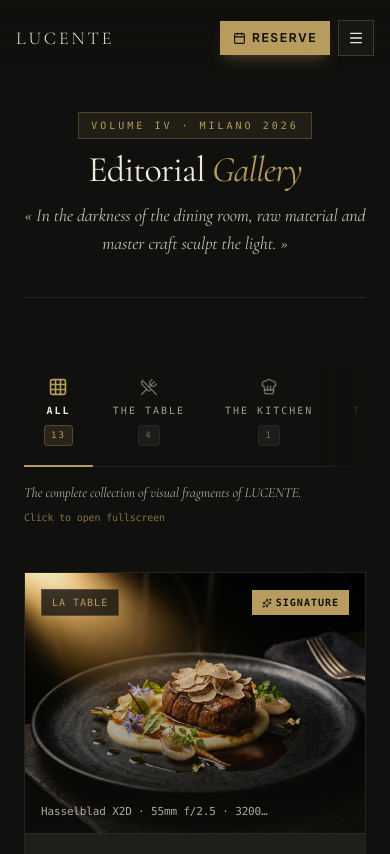
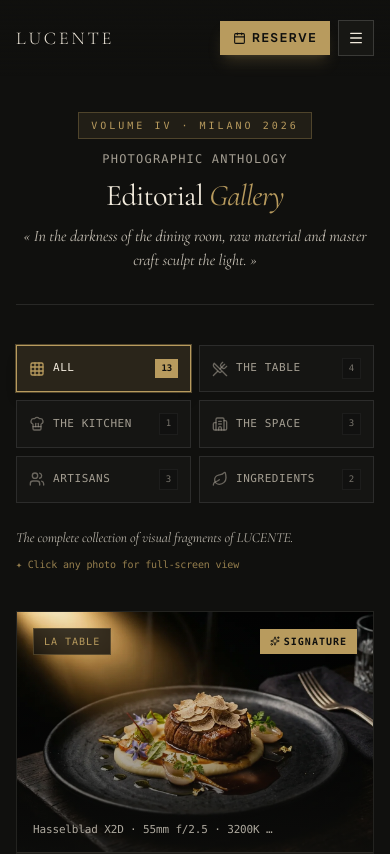
Before and after one commit to yayijovisleprince-pixe/lucente, a React (Vite) app: page /galerie in a window 390 px wide. Shown: the top 854 px of the page. Built offline with nearby package versions, Linux system fonts and the light colour scheme.

Commit message:
fix: responsive total galerie éditoriale — double sélecteur mobile chips 2-col / desktop tabs, paddings adaptatifs

```diff
--- a/src/pages/GalleryPage.jsx
+++ b/src/pages/GalleryPage.jsx
@@ -90,20 +90,20 @@ export default function GalleryPage() {
       {/* =========================================================================
           1. EDITORIAL HEADER & MAGAZINE MASTHEAD
          ========================================================================= */}
-      <header className="max-w-7xl mx-auto px-6 md:px-12 mb-16 text-center md:text-left">
-        <div className="flex flex-col md:flex-row md:items-end justify-between gap-6 border-b border-white/10 pb-10">
+      <header className="max-w-7xl mx-auto px-4 sm:px-6 md:px-12 mb-10 sm:mb-16 text-center md:text-left">
+        <div className="flex flex-col md:flex-row md:items-end justify-between gap-6 border-b border-white/10 pb-8 sm:pb-10">
 
           <div className="space-y-3 max-w-3xl">
-            <div className="flex items-center justify-center md:justify-start gap-3">
+            <div className="flex items-center justify-center md:justify-start gap-3 flex-wrap">
               <span className="px-3 py-1 bg-or/10 border border-or/30 text-or text-[10px] uppercase tracking-[0.3em] font-mono">
                 Volume IV · Milano 2026
               </span>
-              <span className="text-xs uppercase font-mono tracking-widest text-muted hidden sm:inline">
+              <span className="text-xs uppercase font-mono tracking-widest text-muted">
                 {lang === 'it' ? 'Antologia Fotografica' : lang === 'en' ? 'Photographic Anthology' : 'Anthologie Photographique'}
               </span>
             </div>
 
-            <h1 className="font-serif text-4xl sm:text-6xl lg:text-7xl font-normal text-ivoire tracking-tight leading-[1.05]">
+            <h1 className="font-serif text-3xl sm:text-5xl lg:text-7xl font-normal text-ivoire tracking-tight leading-[1.1]">
               {lang === 'it' ? (
                 <>Galleria <span className="italic text-or font-light">Editoriale</span></>
               ) : lang === 'en' ? (
@@ -113,7 +113,7 @@ export default function GalleryPage() {
               )}
             </h1>
 
-            <p className="font-serif text-lg sm:text-xl text-ivoire/80 italic max-w-2xl">
+            <p className="font-serif text-base sm:text-lg lg:text-xl text-ivoire/80 italic max-w-2xl">
               {lang === 'it'
                 ? "« Nell'oscurità della sala, la materia grezza e il gesto sapiente scolpiscono la luce. »"
                 : lang === 'en'
@@ -138,21 +138,72 @@ export default function GalleryPage() {
 
 
       {/* =========================================================================
-          2. EDITORIAL CATEGORY SELECTOR — Sliding Tab Design
+          2. EDITORIAL CATEGORY SELECTOR (DUAL: RESPONSIVE MOBILE CHIPS + DESKTOP TABS)
          ========================================================================= */}
       <nav
         aria-label={lang === 'it' ? 'Categorie Editoriali' : lang === 'en' ? 'Editorial Categories' : 'Catégories Éditoriales'}
-        className="max-w-7xl mx-auto px-6 md:px-12 mb-12"
+        className="max-w-7xl mx-auto px-4 sm:px-6 md:px-12 mb-10 sm:mb-14"
       >
-        {/* Tabs row */}
-        <div className="relative">
-          {/* Fade-out hint on mobile right edge to signal scrollability */}
-          <div className="absolute right-0 top-0 bottom-0 w-12 bg-gradient-to-l from-nero to-transparent pointer-events-none z-10 md:hidden" />
+        {/* MOBILE VIEW (< md): 2-Column Responsive Chips Grid (100% accessible, 0 clipping) */}
+        <div className="grid grid-cols-2 sm:grid-cols-3 md:hidden gap-2 pb-2">
+          {galleryCategories.map((cat) => {
+            const isSelected = selectedCategory === cat.id;
+            const count = cat.id === 'ALL'
+              ? localizedItems.length
+              : localizedItems.filter((i) => i.category === cat.id).length;
 
+            const label = cat.id === 'ALL'
+              ? (lang === 'it' ? 'Tutte' : lang === 'en' ? 'All' : 'Toutes')
+              : cat.id === 'LA TABLE'
+              ? (lang === 'it' ? 'La Tavola' : lang === 'en' ? 'The Table' : 'La Table')
+              : cat.id === 'LA CUISINE'
+              ? (lang === 'it' ? 'La Cucina' : lang === 'en' ? 'The Kitchen' : 'La Cuisine')
+              : cat.id === "L'ESPACE"
+              ? (lang === 'it' ? "L'Spazio" : lang === 'en' ? 'The Space' : "L'Espace")
+              : cat.id === 'LES ARTISANS'
+              ? (lang === 'it' ? 'Gli Artigiani' : lang === 'en' ? 'Artisans' : 'Artisans')
+              : (lang === 'it' ? 'Ingredienti' : lang === 'en' ? 'Ingredients' : 'Ingrédients');
+
+            const Icon = CATEGORY_ICONS[cat.id] || Grid3X3;
+
+            return (
+              <button
+                key={cat.id}
+                onClick={() => setSelectedCategory(cat.id)}
+                aria-pressed={isSelected}
+                className={`
+                  flex items-center justify-between p-3 rounded-none border transition-all duration-300
+                  ${
+                    isSelected
+                      ? 'bg-or/15 border-or text-ivoire shadow-lg ring-1 ring-or/40'
+                      : 'bg-surface/80 border-white/10 text-muted hover:border-white/20 hover:text-ivoire'
+                  }
+                `}
+              >
+                <div className="flex items-center gap-2 min-w-0">
+                  <Icon size={16} className={`shrink-0 ${isSelected ? 'text-or' : 'text-muted/60'}`} />
+                  <span className="font-mono text-[11px] uppercase tracking-wider truncate font-medium">
+                    {label}
+                  </span>
+                </div>
+                <span
+                  className={`
+                    ml-1.5 px-1.5 py-0.5 text-[9px] font-mono shrink-0 rounded-none
+                    ${isSelected ? 'bg-or text-nero font-bold' : 'bg-nero/60 text-muted/70 border border-white/5'}
+                  `}
+                >
+                  {count}
+                </span>
+              </button>
+            );
+          })}
+        </div>
+
+        {/* DESKTOP VIEW (>= md): Full Luxury Horizontal Tab Bar with Sliding Gold Indicator */}
+        <div className="hidden md:block relative border-b border-white/10">
           <div
             ref={tabsRef}
-            className="flex items-stretch gap-0 overflow-x-auto scrollbar-none border-b border-white/8"
-            style={{ scrollbarWidth: 'none' }}
+            className="flex items-stretch justify-between gap-0"
           >
             {galleryCategories.map((cat) => {
               const isSelected = selectedCategory === cat.id;
@@ -161,7 +212,7 @@ export default function GalleryPage() {
                 : localizedItems.filter((i) => i.category === cat.id).length;
 
               const label = cat.id === 'ALL'
-                ? (lang === 'it' ? 'Tutte' : lang === 'en' ? 'All' : 'Tout')
+                ? (lang === 'it' ? 'Tutte le Collezioni' : lang === 'en' ? 'All Collections' : 'Toutes les Collections')
                 : cat.id === 'LA TABLE'
                 ? (lang === 'it' ? 'La Tavola' : lang === 'en' ? 'The Table' : 'La Table')
                 : cat.id === 'LA CUISINE'
@@ -182,35 +233,30 @@ export default function GalleryPage() {
                   aria-selected={isSelected}
                   role="tab"
                   className={`
-                    relative flex flex-col items-center gap-1.5 px-5 sm:px-7 pt-4 pb-5
-                    text-[10px] sm:text-[11px] uppercase tracking-[0.2em] font-mono
-                    whitespace-nowrap shrink-0 transition-all duration-300 group
-                    focus-visible:outline-none
+                    relative flex-1 flex flex-col items-center gap-2 pt-4 pb-5 px-3
+                    text-[11px] uppercase tracking-[0.2em] font-mono transition-all duration-300 group
                     ${
                       isSelected
                         ? 'text-or'
-                        : 'text-muted hover:text-ivoire/80'
+                        : 'text-muted hover:text-ivoire'
                     }
                   `}
                 >
-                  {/* Icon */}
                   <Icon
                     size={18}
                     className={`transition-all duration-300 ${
-                      isSelected ? 'text-or scale-110' : 'text-muted/60 group-hover:text-ivoire/60 group-hover:scale-105'
+                      isSelected ? 'text-or scale-110' : 'text-muted/60 group-hover:text-ivoire/80 group-hover:scale-105'
                     }`}
                   />
-                  {/* Label */}
-                  <span className={`transition-colors duration-300 ${isSelected ? 'text-ivoire font-semibold' : ''}` }>
+                  <span className={`transition-colors duration-300 text-center ${isSelected ? 'text-ivoire font-semibold' : ''}`}>
                     {label}
                   </span>
-                  {/* Count badge */}
                   <span className={`
-                    px-1.5 py-0.5 rounded-sm font-mono text-[9px] transition-all duration-300
+                    px-2 py-0.5 font-mono text-[10px] transition-all duration-300
                     ${
                       isSelected
-                        ? 'bg-or/15 text-or border border-or/30'
-                        : 'bg-white/5 text-muted/60 border border-white/5'
+                        ? 'bg-or/20 text-or border border-or/40 font-bold'
+                        : 'bg-white/5 text-muted/60 border border-white/5 group-hover:border-white/10'
                     }
                   `}>
                     {count}
@@ -229,11 +275,11 @@ export default function GalleryPage() {
           </div>
         </div>
 
-        {/* Active category tagline + hint */}
+        {/* Active category tagline + immersion hint */}
         <div className="pt-4 flex flex-col sm:flex-row sm:items-center justify-between gap-2 text-xs">
-          <p className="font-serif italic text-sm text-ivoire/70 transition-all duration-300">
+          <p className="font-serif italic text-sm text-ivoire/75 leading-relaxed">
             {selectedCategory === 'ALL'
-              ? (lang === 'it' ? "La collezione integrale dei frammenti visivi di LUCENTE." : lang === 'en' ? "The complete collection of visual fragments of LUCENTE." : "La collection intégrale des fragments visuels de LUCENTE.")
+              ? (lang === 'it' ? "La collezione integrale dei frammenti visivi di LUCENTE." : lang === 'en' ? "The complete collection of visual fragments of LUCENTE." : "La collection intégrale des fragments visuels et de l'atmosphère de LUCENTE.")
               : selectedCategory === 'LA TABLE'
               ? (lang === 'it' ? "L'arte della tavola, gli impiattamenti d'autore e le ceramiche in gres nero." : lang === 'en' ? "Artisanal plating, black stoneware ceramics, and the geometry of flavours." : "Dressages d'orfèvre, vaisselle en grès noir et géométrie des saveurs.")
               : selectedCategory === 'LA CUISINE'
@@ -244,12 +290,12 @@ export default function GalleryPage() {
               ? (lang === 'it' ? "I volti e le mani che danno l'anima al ristorante." : lang === 'en' ? "The faces and hands that breathe soul into the restaurant." : "Les visages et les mains qui insufflent l'âme au restaurant.")
               : (lang === 'it' ? "La materia prima del territorio italiano nella sua purezza." : lang === 'en' ? "Raw material of Italian terroir in its purest truth." : "La matière brute du terroir italien dans sa vérité la plus pure.")}
           </p>
-          <span className="font-mono text-[10px] text-or/70 shrink-0">
+          <span className="font-mono text-[10px] text-or/80 shrink-0">
             {lang === 'it'
-              ? 'Clicca per aprire a schermo intero'
+              ? '✦ Clicca per visualizzare a schermo intero'
               : lang === 'en'
-              ? 'Click to open fullscreen'
-              : 'Cliquez pour plein écran'}
+              ? '✦ Click any photo for full-screen view'
+              : '✦ Cliquez pour afficher en plein écran'}
           </span>
         </div>
       </nav>
@@ -257,7 +303,7 @@ export default function GalleryPage() {
       {/* =========================================================================
           3. MAGAZINE MASONRY EDITORIAL GRID
          ========================================================================= */}
-      <section className="max-w-7xl mx-auto px-6 md:px-12 mb-24">
+      <section className="max-w-7xl mx-auto px-4 sm:px-6 md:px-12 mb-20 sm:mb-24">
         <div className="grid grid-cols-1 md:grid-cols-2 lg:grid-cols-3 gap-6 sm:gap-8">
 
           {filteredItems.map((item, index) => {
@@ -269,7 +315,7 @@ export default function GalleryPage() {
                 className={`group relative bg-surface border border-white/5 overflow-hidden cursor-pointer transition-all duration-500 hover:border-or/40 hover:shadow-[0_15px_40px_rgba(0,0,0,0.8)] flex flex-col justify-between ${cardSpan}`}
               >
                 {/* Visual Frame */}
-                <div className="relative w-full overflow-hidden bg-nero/50 aspect-video md:aspect-[16/10] lg:aspect-auto min-h-[260px] sm:min-h-[300px] md:min-h-[340px] lg:min-h-[380px] flex-1">
+                <div className="relative w-full overflow-hidden bg-nero/50 aspect-video md:aspect-[16/10] lg:aspect-auto min-h-[240px] sm:min-h-[300px] md:min-h-[340px] lg:min-h-[380px] flex-1">
                   <img
                     loading={index < 4 ? "eager" : "lazy"}
                     src={item.src}
@@ -311,7 +357,7 @@ export default function GalleryPage() {
                 </div>
 
                 {/* Editorial Metadata Footer Card */}
-                <div className="p-5 sm:p-6 bg-surface-elevated border-t border-white/5 space-y-2">
+                <div className="p-4 sm:p-6 bg-surface-elevated border-t border-white/5 space-y-2">
 
                   <div className="flex items-baseline justify-between gap-2">
                     <h2 className="font-serif text-xl sm:text-2xl text-ivoire group-hover:text-or transition-colors">
@@ -347,9 +393,9 @@ export default function GalleryPage() {
           4. FULL-BLEED MONUMENTAL ARCHITECTURAL SPREAD (IMAGE PLEINE LARGEUR)
          ========================================================================= */}
       {selectedCategory === 'ALL' && spreadBreak1 && (
-        <section className="relative w-full mb-28 overflow-hidden border-y border-or/20 bg-surface">
+        <section className="relative w-full mb-20 sm:mb-28 overflow-hidden border-y border-or/20 bg-surface">
 
-          <div className="relative min-h-[600px] lg:min-h-[720px] flex items-center justify-start">
+          <div className="relative min-h-[480px] sm:min-h-[580px] lg:min-h-[700px] flex items-center justify-start">
 
             {/* Background Full-Width Hero Photograph */}
             <div className="absolute inset-0">
@@ -364,10 +410,10 @@ export default function GalleryPage() {
             </div>
 
             {/* Editorial Overlay Magazine Content */}
-            <div className="relative z-10 max-w-7xl mx-auto px-6 md:px-12 py-20">
-              <div className="max-w-2xl space-y-6 bg-nero/80 p-8 sm:p-12 border border-white/10 backdrop-blur-md shadow-2xl">
+            <div className="relative z-10 max-w-7xl mx-auto px-4 sm:px-6 md:px-12 py-12 sm:py-20 w-full">
+              <div className="max-w-2xl space-y-5 sm:space-y-6 bg-nero/85 p-5 sm:p-8 md:p-12 border border-white/10 backdrop-blur-md shadow-2xl">
 
-                <div className="flex items-center gap-3">
+                <div className="flex items-center gap-3 flex-wrap">
                   <span className="px-3 py-1 bg-or text-nero text-[10px] uppercase font-mono font-bold tracking-widest">
                     {lang === 'it' ? 'Doppia Pagina Editoriale' : lang === 'en' ? 'Editorial Double Spread' : 'Double Page Éditoriale'}
                   </span>
@@ -376,21 +422,21 @@ export default function GalleryPage() {
                   </span>
                 </div>
 
-                <h2 className="font-serif text-3xl sm:text-5xl text-ivoire font-normal leading-tight">
+                <h2 className="font-serif text-2xl sm:text-4xl lg:text-5xl text-ivoire font-normal leading-tight">
                   {spreadBreak1.title}
                 </h2>
 
-                <p className="font-serif text-base sm:text-lg text-ivoire/90 italic leading-relaxed border-l-2 border-or pl-4">
+                <p className="font-serif text-sm sm:text-base md:text-lg text-ivoire/90 italic leading-relaxed border-l-2 border-or pl-4">
                   « {spreadBreak1.editorialStory} »
                 </p>
 
-                <div className="flex items-center gap-4 pt-2">
+                <div className="flex flex-col sm:flex-row items-stretch sm:items-center gap-4 pt-2">
                   <button
                     onClick={(e) => {
                       e.stopPropagation();
                       handleOpenById(spreadBreak1.id);
                     }}
-                    className="flex items-center gap-2 px-6 py-3 bg-or text-nero font-semibold text-xs uppercase tracking-widest hover:bg-ivoire transition-all shadow-xl"
+                    className="flex items-center justify-center gap-2 px-6 py-3.5 bg-or text-nero font-semibold text-xs uppercase tracking-widest hover:bg-ivoire transition-all shadow-xl w-full sm:w-auto"
                   >
                     <Maximize2 size={14} />
                     <span>
@@ -420,17 +466,17 @@ export default function GalleryPage() {
           5. EDITORIAL DIPTYCH SECTION ("Le Geste & La Matière")
          ========================================================================= */}
       {selectedCategory === 'ALL' && (
-        <section className="max-w-7xl mx-auto px-6 md:px-12 mb-24">
+        <section className="max-w-7xl mx-auto px-4 sm:px-6 md:px-12 mb-20 sm:mb-24">
 
-          <div className="text-center max-w-2xl mx-auto mb-12 space-y-3">
+          <div className="text-center max-w-2xl mx-auto mb-10 sm:mb-12 space-y-3">
             <p className="typo-eyebrow">
               {lang === 'it' ? 'Dittico Narrativo' : lang === 'en' ? 'Narrative Diptych' : 'Diptyque Narratif'}
             </p>
-            <h2 className="font-serif text-3xl sm:text-4xl text-ivoire">
+            <h2 className="font-serif text-2xl sm:text-4xl text-ivoire">
               {lang === 'it' ? 'Il Gesto & La Materia' : lang === 'en' ? 'The Craft & Raw Material' : 'Le Geste & La Matière'}
             </h2>
             <div className="w-12 h-[1px] bg-or mx-auto" />
-            <p className="text-xs sm:text-sm text-muted font-serif italic">
+            <p className="text-xs sm:text-sm text-muted font-serif italic px-2">
               {lang === 'it'
                 ? "Il confronto visivo tra l'ingrediente puro della terra e la maestria del dressage stellato."
                 : lang === 'en'
@@ -439,14 +485,14 @@ export default function GalleryPage() {
             </p>
           </div>
 
-          <div className="grid grid-cols-1 md:grid-cols-2 gap-8">
+          <div className="grid grid-cols-1 md:grid-cols-2 gap-6 sm:gap-8">
 
             {/* Left Diptych: Raw Ingredient */}
             <div
               className="relative rounded-none overflow-hidden border border-white/10 group cursor-pointer bg-surface"
               onClick={() => handleOpenById('gal-04')}
             >
-              <div className="h-80 sm:h-[440px] overflow-hidden">
+              <div className="h-64 sm:h-80 md:h-[420px] overflow-hidden">
                 <img
                   loading="lazy"
                   src="/images/olive-oil-stone.webp"
@@ -460,8 +506,8 @@ export default function GalleryPage() {
                   I. {lang === 'it' ? 'La Materia Grezza' : lang === 'en' ? 'Raw Material' : 'La Matière Brute'}
                 </span>
               </div>
-              <div className="absolute bottom-6 left-6 right-6 space-y-1">
-                <h3 className="font-serif text-xl text-ivoire">L'Oro di Coratina</h3>
+              <div className="absolute bottom-4 sm:bottom-6 left-4 sm:left-6 right-4 sm:right-6 space-y-1">
+                <h3 className="font-serif text-lg sm:text-xl text-ivoire">L'Oro di Coratina</h3>
                 <p className="text-xs text-muted">
                   {lang === 'it' ? 'Spremitura a freddo e raccolta manuale in Puglia.' : lang === 'en' ? 'Cold-pressed and hand-harvested in Puglia.' : 'Pressage à froid et récolte manuelle sous le soleil des Pouilles.'}
                 </p>
@@ -473,7 +519,7 @@ export default function GalleryPage() {
               className="relative rounded-none overflow-hidden border border-white/10 group cursor-pointer bg-surface"
               onClick={() => handleOpenById('gal-07')}
             >
-              <div className="h-80 sm:h-[440px] overflow-hidden">
+              <div className="h-64 sm:h-80 md:h-[420px] overflow-hidden">
                 <img
                   loading="lazy"
                   src="/images/chef-craft.webp"
@@ -487,8 +533,8 @@ export default function GalleryPage() {
                   II. {lang === 'it' ? "Il Gesto d'Autore" : lang === 'en' ? 'Masterful Precision' : "Le Geste d'Orfèvre"}
                 </span>
               </div>
-              <div className="absolute bottom-6 left-6 right-6 space-y-1">
-                <h3 className="font-serif text-xl text-ivoire">
+              <div className="absolute bottom-4 sm:bottom-6 left-4 sm:left-6 right-4 sm:right-6 space-y-1">
+                <h3 className="font-serif text-lg sm:text-xl text-ivoire">
                   {lang === 'it' ? "La Pinzetta d'Argento" : lang === 'en' ? 'Silver Tweezers' : "La Pince d'Argent"}
                 </h3>
                 <p className="text-xs text-muted">
@@ -505,12 +551,12 @@ export default function GalleryPage() {
       {/* =========================================================================
           6. EDITORIAL QUOTES MANIFESTO BREAK
          ========================================================================= */}
-      <section className="max-w-5xl mx-auto px-6 md:px-12 mb-20">
-        <div className="p-8 sm:p-12 border border-or/20 bg-surface-elevated text-center space-y-4 relative">
-          <div className="absolute -top-3 left-1/2 -translate-x-1/2 px-4 bg-nero text-or font-serif text-xs uppercase tracking-widest border border-or/30">
+      <section className="max-w-5xl mx-auto px-4 sm:px-6 md:px-12 mb-16 sm:mb-20">
+        <div className="p-6 sm:p-10 md:p-12 border border-or/20 bg-surface-elevated text-center space-y-4 relative">
+          <div className="absolute -top-3 left-1/2 -translate-x-1/2 px-4 bg-nero text-or font-serif text-xs uppercase tracking-widest border border-or/30 whitespace-nowrap">
             {lang === 'it' ? 'Pensiero Visivo' : lang === 'en' ? 'Visual Thought' : 'Pensée Visuelle'}
           </div>
-          <p className="font-serif text-xl sm:text-2xl text-ivoire/90 italic leading-relaxed">
+          <p className="font-serif text-lg sm:text-xl md:text-2xl text-ivoire/90 italic leading-relaxed">
             « {localizedQuotes[0].quote} »
           </p>
           <div className="pt-2">
@@ -527,10 +573,10 @@ export default function GalleryPage() {
       {/* =========================================================================
           7. TABLE RESERVATION INVITATION
          ========================================================================= */}
-      <section className="max-w-7xl mx-auto px-6 md:px-12">
-        <div className="border border-white/10 bg-surface p-8 sm:p-12 flex flex-col md:flex-row items-center justify-between gap-6">
+      <section className="max-w-7xl mx-auto px-4 sm:px-6 md:px-12">
+        <div className="border border-white/10 bg-surface p-6 sm:p-10 md:p-12 flex flex-col md:flex-row items-center justify-between gap-6">
           <div className="space-y-2 text-center md:text-left">
-            <h3 className="font-serif text-2xl text-ivoire">
+            <h3 className="font-serif text-xl sm:text-2xl text-ivoire">
               {lang === 'it' ? "Vivere l'Esperienza dal Vivo" : lang === 'en' ? 'Live the Experience' : "Vivre l'Expérience en Direct"}
             </h3>
             <p className="text-xs text-muted max-w-xl">
@@ -541,16 +587,16 @@ export default function GalleryPage() {
                 : 'Chaque soir à Milan, les créations prennent vie sous les yeux de vingt-huit convives privilégiés.'}
             </p>
           </div>
-          <div className="flex items-center gap-4">
+          <div className="flex flex-col sm:flex-row items-stretch sm:items-center gap-3 sm:gap-4 w-full md:w-auto">
             <Link
               to="/reservations"
-              className="px-6 py-3 bg-or text-nero font-semibold text-xs uppercase tracking-widest hover:bg-ivoire transition-all shadow-lg"
+              className="w-full sm:w-auto text-center px-6 py-3.5 bg-or text-nero font-semibold text-xs uppercase tracking-widest hover:bg-ivoire transition-all shadow-lg"
             >
               {lang === 'it' ? 'Prenota un Tavolo' : lang === 'en' ? 'Reserve a Table' : 'Réserver une Table'}
             </Link>
             <Link
               to="/menu"
-              className="px-6 py-3 bg-surface-elevated text-ivoire border border-white/10 font-semibold text-xs uppercase tracking-widest hover:border-or/40 hover:text-or transition-all"
+              className="w-full sm:w-auto text-center px-6 py-3.5 bg-surface-elevated text-ivoire border border-white/10 font-semibold text-xs uppercase tracking-widest hover:border-or/40 hover:text-or transition-all"
             >
               {lang === 'it' ? 'I Menu' : lang === 'en' ? 'The Menus' : 'Les Menus'}
             </Link>
```
